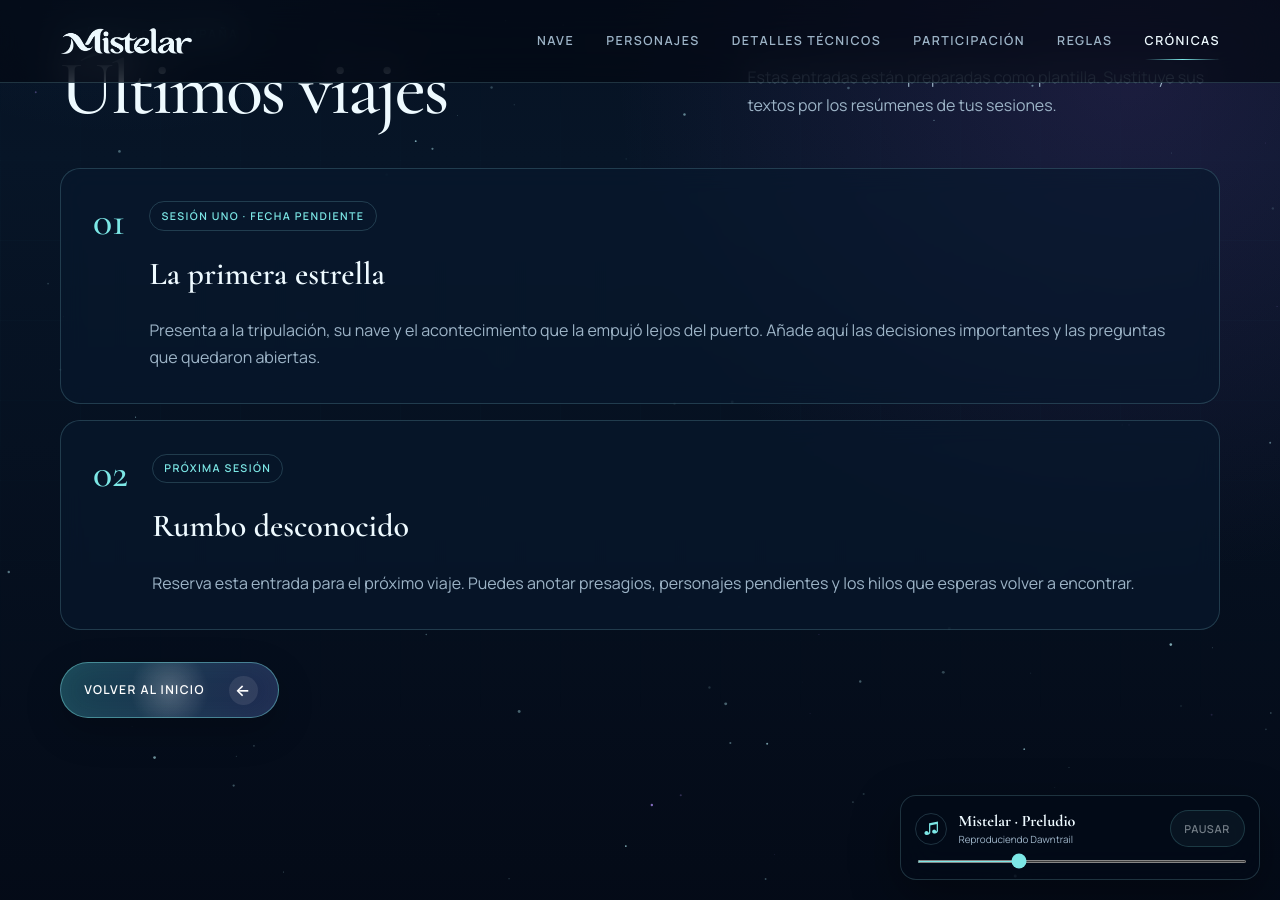
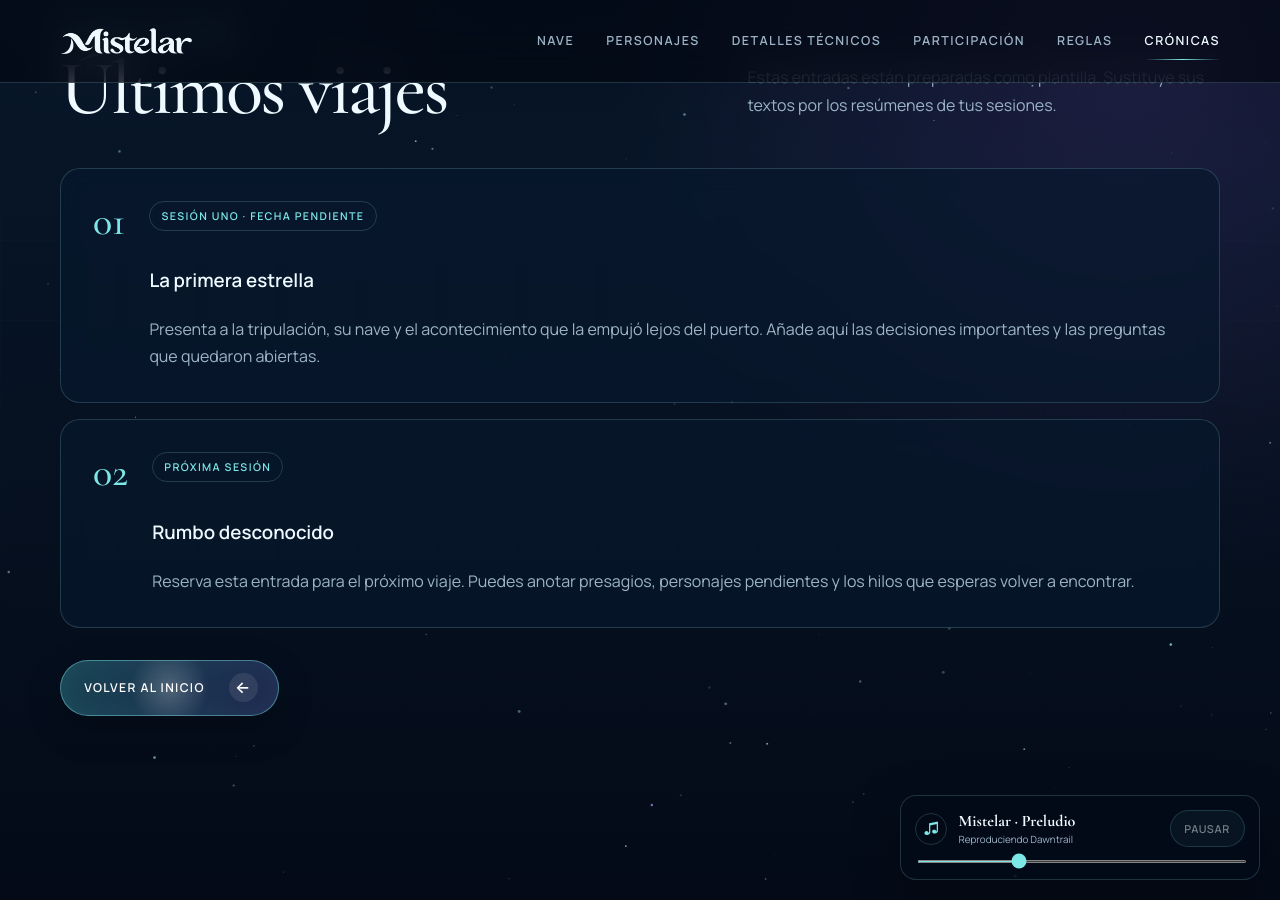
Before and after one commit to alvordsai/dnd_web, a Jekyll site: the page built from cronicas.html, in a window 1280 px wide and 900 px high, scrolled down 654 px. Built offline with Jekyll 4.4.1, drawn with Linux system fonts in a browser that asks for light colours.

Commit message:
Correct chronicle entry heading levels

```diff
--- a/cronicas.html
+++ b/cronicas.html
@@ -18,8 +18,8 @@
         <p>Estas entradas están preparadas como plantilla. Sustituye sus textos por los resúmenes de tus sesiones.</p>
     </div>
     <div class="chronicle-list">
-        <article class="log-entry"><span class="log-number">01</span><div><span class="rule-pill">Sesión uno · Fecha pendiente</span><h2>La primera estrella</h2><p>Presenta a la tripulación, su nave y el acontecimiento que la empujó lejos del puerto. Añade aquí las decisiones importantes y las preguntas que quedaron abiertas.</p></div></article>
-        <article class="log-entry"><span class="log-number">02</span><div><span class="rule-pill">Próxima sesión</span><h2>Rumbo desconocido</h2><p>Reserva esta entrada para el próximo viaje. Puedes anotar presagios, personajes pendientes y los hilos que esperas volver a encontrar.</p></div></article>
+        <article class="log-entry"><span class="log-number">01</span><div><span class="rule-pill">Sesión uno · Fecha pendiente</span><h3>La primera estrella</h3><p>Presenta a la tripulación, su nave y el acontecimiento que la empujó lejos del puerto. Añade aquí las decisiones importantes y las preguntas que quedaron abiertas.</p></div></article>
+        <article class="log-entry"><span class="log-number">02</span><div><span class="rule-pill">Próxima sesión</span><h3>Rumbo desconocido</h3><p>Reserva esta entrada para el próximo viaje. Puedes anotar presagios, personajes pendientes y los hilos que esperas volver a encontrar.</p></div></article>
     </div>
     <p style="margin-top: 2rem;"><a href="{{ '/index.html#cronicas' | relative_url }}" class="boton"><span>Volver al inicio</span><span aria-hidden="true">←</span></a></p>
 </section>
```
